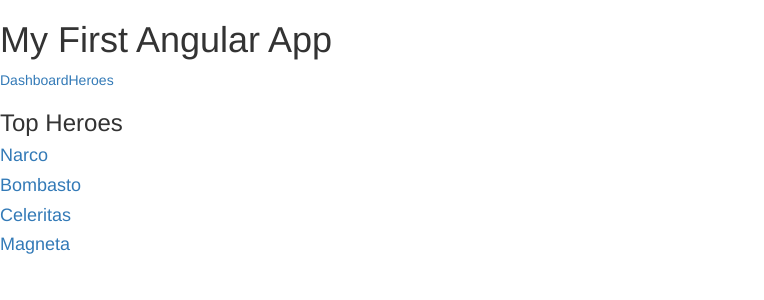
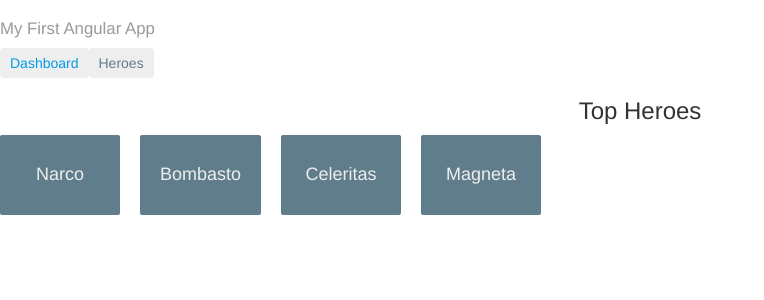
Before and after one commit to msbaek/my-app, an Angular app: page /dashboard in a window 1280 px wide. Shown: the top 300 px of the page, without its empty margins (0-764 px from the left). Built offline with nearby package versions, Linux system fonts and the light colour scheme.

Commit message:
apply styles

```diff
--- a/src/app/app.component.css
+++ b/src/app/app.component.css
@@ -1,5 +1,33 @@
 h1 {
-  color: #369;
-  font-family: Arial, Helvetica, sans-serif;
-  font-size: 250%;
+  font-size: 1.2em;
+  color: #999;
+  margin-bottom: 0;
 }
+
+h2 {
+  font-size: 2em;
+  margin-top: 0;
+  padding-top: 0;
+}
+
+nav a {
+  padding: 5px 10px;
+  text-decoration: none;
+  margin-top: 10px;
+  display: inline-block;
+  background-color: #eee;
+  border-radius: 4px;
+}
+
+nav a:visited, a:link {
+  color: #607D8B;
+}
+
+nav a:hover {
+  color: #039be5;
+  background-color: #CFD8DC;
+}
+
+nav a.active {
+  color: #039be5;
+}
--- a/src/app/app.component.ts
+++ b/src/app/app.component.ts
@@ -5,11 +5,12 @@
   template: `
     <h1>{{title}}</h1>
     <nav>
-      <a routerLink="/dashboard">Dashboard</a>
-      <a routerLink="/heroes">Heroes</a>
+      <a routerLink="/dashboard" routerLinkActive="active">Dashboard</a>
+      <a routerLink="/heroes" routerLinkActive="active">Heroes</a>
     </nav>
     <router-outlet></router-outlet>
-  `
+  `,
+  styleUrls: ['./app.component.css']
 })
 export class AppComponent {
   title = 'My First Angular App';
--- a/src/app/dashboard/dashboard.component.css
+++ b/src/app/dashboard/dashboard.component.css
@@ -0,0 +1,77 @@
+[class*='col-'] {
+  float: left;
+  padding-right: 20px;
+  padding-bottom: 20px;
+}
+
+[class*='col-']:last-of-type {
+  padding-right: 0;
+}
+
+a {
+  text-decoration: none;
+}
+
+*, *:after, *:before {
+  -webkit-box-sizing: border-box;
+  -moz-box-sizing: border-box;
+  box-sizing: border-box;
+}
+
+h3 {
+  text-align: center;
+  margin-bottom: 0;
+}
+
+h4 {
+  position: relative;
+}
+
+.grid {
+  margin: 0;
+}
+
+.col-1-4 {
+  width: 25%;
+}
+
+.module {
+  padding: 20px;
+  text-align: center;
+  color: #eee;
+  max-height: 120px;
+  min-width: 120px;
+  background-color: #607D8B;
+  border-radius: 2px;
+}
+
+.module:hover {
+  background-color: #EEE;
+  cursor: pointer;
+  color: #607d8b;
+}
+
+.grid-pad {
+  padding: 10px 0;
+}
+
+.grid-pad > [class*='col-']:last-of-type {
+  padding-right: 20px;
+}
+
+@media (max-width: 600px) {
+  .module {
+    font-size: 10px;
+    max-height: 75px;
+  }
+}
+
+@media (max-width: 1024px) {
+  .grid {
+    margin: 0;
+  }
+
+  .module {
+    min-width: 60px;
+  }
+}
--- a/src/app/hero-detail/hero-detail.component.css
+++ b/src/app/hero-detail/hero-detail.component.css
@@ -0,0 +1,34 @@
+label {
+  display: inline-block;
+  width: 3em;
+  margin: .5em 0;
+  color: #607D8B;
+  font-weight: bold;
+}
+
+input {
+  height: 2em;
+  font-size: 1em;
+  padding-left: .4em;
+}
+
+button {
+  margin-top: 20px;
+  font-family: Arial;
+  background-color: #eee;
+  border: none;
+  padding: 5px 10px;
+  border-radius: 4px;
+  cursor: pointer;
+  cursor: hand;
+}
+
+button:hover {
+  background-color: #cfd8dc;
+}
+
+button:disabled {
+  background-color: #eee;
+  color: #ccc;
+  cursor: auto;
+}
--- /dev/null
+++ b/src/app/styles.css
@@ -0,0 +1,26 @@
+/* Master Styles */
+h1 {
+  color: #369;
+  font-family: Arial, Helvetica, sans-serif;
+  font-size: 250%;
+}
+
+h2, h3 {
+  color: #444;
+  font-family: Arial, Helvetica, sans-serif;
+  font-weight: lighter;
+}
+
+body {
+  margin: 2em;
+}
+
+body, input[text], button {
+  color: #888;
+  font-family: Cambria, Georgia;
+}
+
+/* everywhere else */
+* {
+  font-family: Arial, Helvetica, sans-serif;
+}
--- a/src/index.html
+++ b/src/index.html
@@ -6,6 +6,7 @@
   <base href="/">
 
   <meta name="viewport" content="width=device-width, initial-scale=1">
+  <link rel="stylesheet" href="styles.css">
   <link rel="icon" type="image/x-icon" href="favicon.ico">
 </head>
 <body>
```
